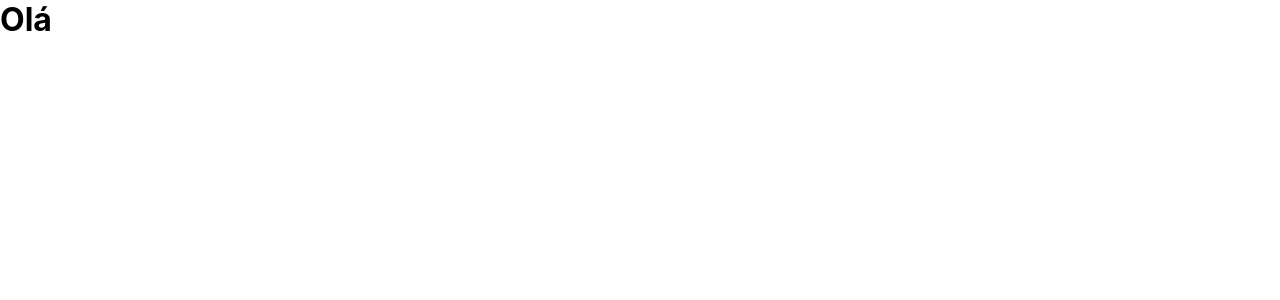
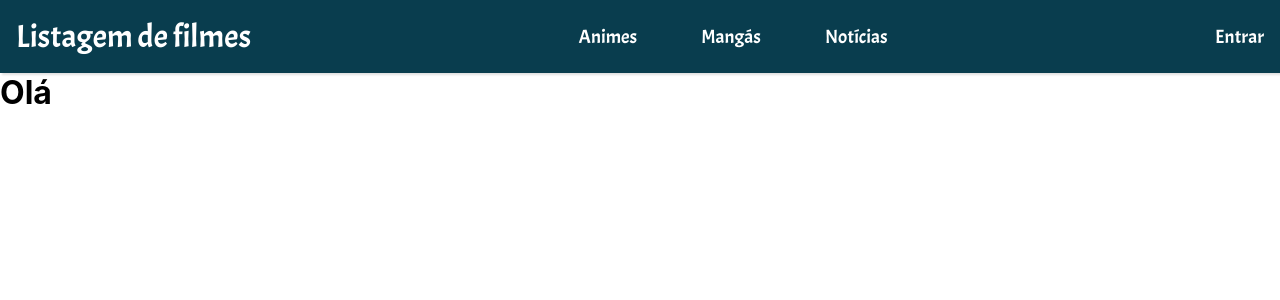
Before and after one commit to jorgelucasalm/anicloud, a React (Create React App) app: page / in a window 1280 px wide. Shown: the top 300 px of the page. Built offline with nearby package versions, Linux system fonts and the light colour scheme.

Commit message:
feat(list): cria a navbar
Instala a biblioteca do React-router-dom

```diff
--- a/package.json
+++ b/package.json
@@ -8,6 +8,7 @@
     "@testing-library/user-event": "^12.1.10",
     "react": "^17.0.2",
     "react-dom": "^17.0.2",
+    "react-router-dom": "^5.3.0",
     "react-scripts": "4.0.3",
     "web-vitals": "^1.0.1"
   },
--- a/public/index.html
+++ b/public/index.html
@@ -3,6 +3,7 @@
   <head>
     <meta charset="utf-8" />
     <link rel="icon" href="%PUBLIC_URL%/favicon.ico" />
+    <link href='https://fonts.googleapis.com/css?family=Acme' rel='stylesheet'>
     <meta name="viewport" content="width=device-width, initial-scale=1" />
     <meta name="theme-color" content="#000000" />
     <meta
@@ -10,34 +11,10 @@
       content="Web site created using create-react-app"
     />
     <link rel="apple-touch-icon" href="%PUBLIC_URL%/logo192.png" />
-    <!--
-      manifest.json provides metadata used when your web app is installed on a
-      user's mobile device or desktop. See https://developers.google.com/web/fundamentals/web-app-manifest/
-    -->
-    <link rel="manifest" href="%PUBLIC_URL%/manifest.json" />
-    <!--
-      Notice the use of %PUBLIC_URL% in the tags above.
-      It will be replaced with the URL of the `public` folder during the build.
-      Only files inside the `public` folder can be referenced from the HTML.
-
-      Unlike "/favicon.ico" or "favicon.ico", "%PUBLIC_URL%/favicon.ico" will
-      work correctly both with client-side routing and a non-root public URL.
-      Learn how to configure a non-root public URL by running `npm run build`.
-    -->
     <title>React App</title>
   </head>
   <body>
     <noscript>You need to enable JavaScript to run this app.</noscript>
     <div id="root"></div>
-    <!--
-      This HTML file is a template.
-      If you open it directly in the browser, you will see an empty page.
-
-      You can add webfonts, meta tags, or analytics to this file.
-      The build step will place the bundled scripts into the <body> tag.
-
-      To begin the development, run `npm start` or `yarn start`.
-      To create a production bundle, use `npm run build` or `yarn build`.
-    -->
   </body>
 </html>
--- a/src/assets/style/global.css
+++ b/src/assets/style/global.css
@@ -1,14 +1,14 @@
 * {
   margin: 0;
   padding: 0;
-  font-family: -apple-system, BlinkMacSystemFont, 'Segoe UI', 'Roboto', 'Oxygen',
-  'Ubuntu', 'Cantarell', 'Fira Sans', 'Droid Sans', 'Helvetica Neue',
-  sans-serif;
 }
 
 body {
   -webkit-font-smoothing: antialiased;
   -moz-osx-font-smoothing: grayscale;
+  font-family: -apple-system, BlinkMacSystemFont, 'Segoe UI', 'Roboto', 'Oxygen',
+  'Ubuntu', 'Cantarell', 'Fira Sans', 'Droid Sans', 'Helvetica Neue',
+  sans-serif;
 }
 
 code {
--- /dev/null
+++ b/src/components/navbar/index.js
@@ -0,0 +1,19 @@
+import './style.css'
+
+const Navbar = ()=> {
+  return (
+    <nav>
+      <div>
+        <span className="navbar-title">Listagem de filmes</span>
+        <ul className="navbar-list">
+          <li>Animes</li>
+          <li>Mangás</li>
+          <li>Notícias</li>
+        </ul>
+        <span>Entrar</span>
+      </div>
+    </nav>
+  )
+}
+
+export default Navbar;
--- /dev/null
+++ b/src/components/navbar/style.css
@@ -0,0 +1,30 @@
+nav {
+  width: 100%;
+  font-size: 1.2rem;
+  background: #093D4E;
+  color: #fff;
+  box-shadow: 2px 2px 2px #00000020;
+  font-family: 'Acme';
+}
+
+nav div {
+  display: flex;
+  align-items: center;
+  justify-content: space-between;
+  max-width: 1400px;
+  margin: 0 auto;
+  padding: 1rem;
+}
+
+.navbar-title {
+  font-size: 2rem;
+}
+
+.navbar-list {
+  display: flex;
+  list-style: none;
+}
+
+.navbar-list li {
+  margin: 0 2rem;
+}
--- a/src/pages/App.js
+++ b/src/pages/App.js
@@ -1,9 +1,12 @@
 import './App.css';
+import Navbar from '../components/navbar';
+import List from './List';
 
 function App() {
   return (
     <div className="App">
-      <h1>Olá</h1>
+      <Navbar/>
+      <List/>
     </div>
   );
 }
--- /dev/null
+++ b/src/pages/List/index.js
@@ -0,0 +1,11 @@
+import './style.css'
+
+const List = () => {
+  return (
+    <div className="list">
+      <h1>Olá</h1>
+    </div>
+  )
+}
+
+export default List;
--- /dev/null
+++ b/src/pages/List/style.css
@@ -0,0 +1,4 @@
+.list {
+  max-width: 1400px;
+  margin: 0 auto;
+}
```
Also changed, not shown: 1 other file (tests, documents, lock files or other folders).
